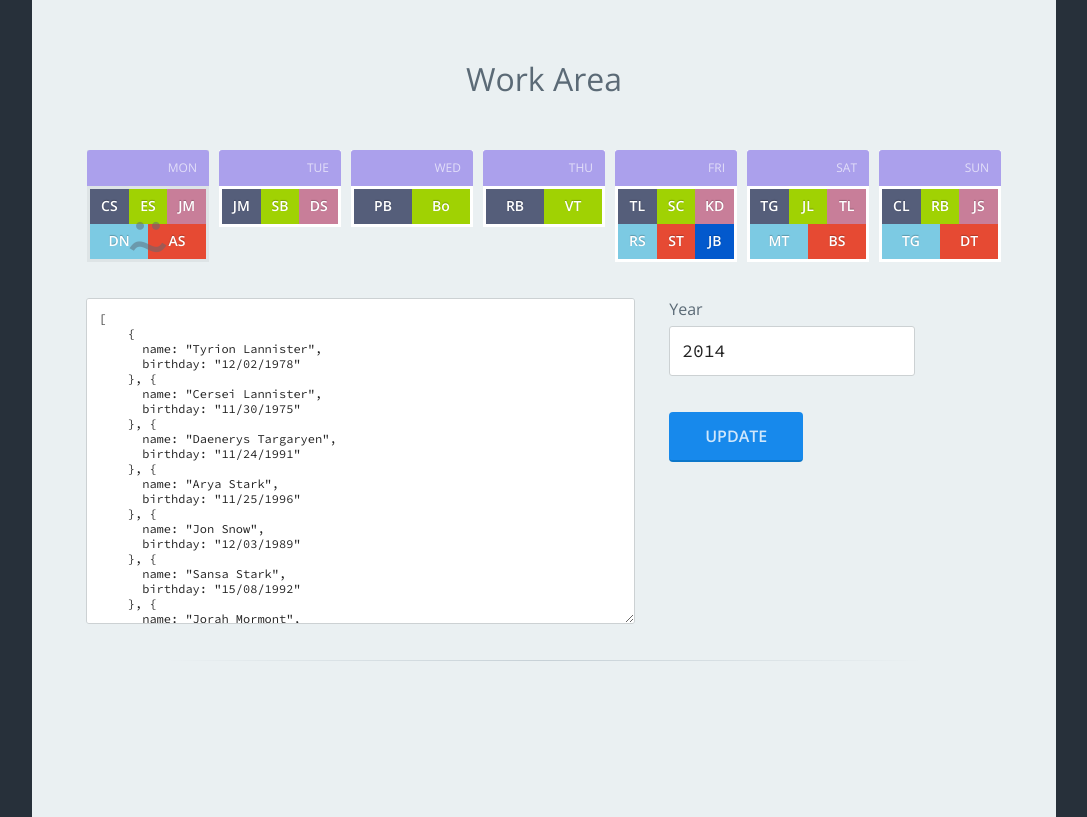
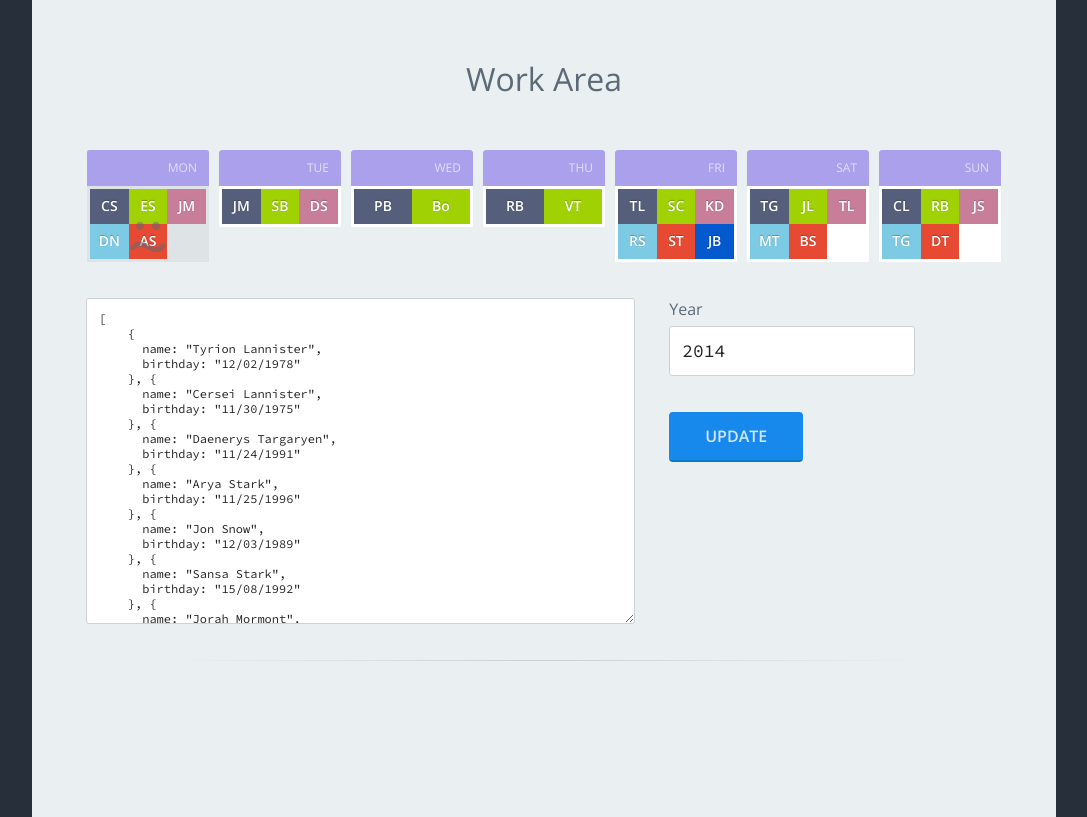
Before and after one commit to shishirarora3/calender, a plain HTML site: page index.html in a window 1280 px wide. Shown: the part 887-1704 px from the top of the page, without its empty margins (96-1183 px from the left). Drawn offline with nearby package versions, Linux system fonts and the light colour scheme.

Commit message:
Update main.css
fixing css

```diff
--- a/css/main.css
+++ b/css/main.css
@@ -284,7 +284,10 @@ body {
     background: #0ea0f0;
 }
 
-
+.day__people .day__person:nth-of-type(n+4) {
+    width: 33.33%;
+    flex-grow: 0;
+}
 
 
 
```
